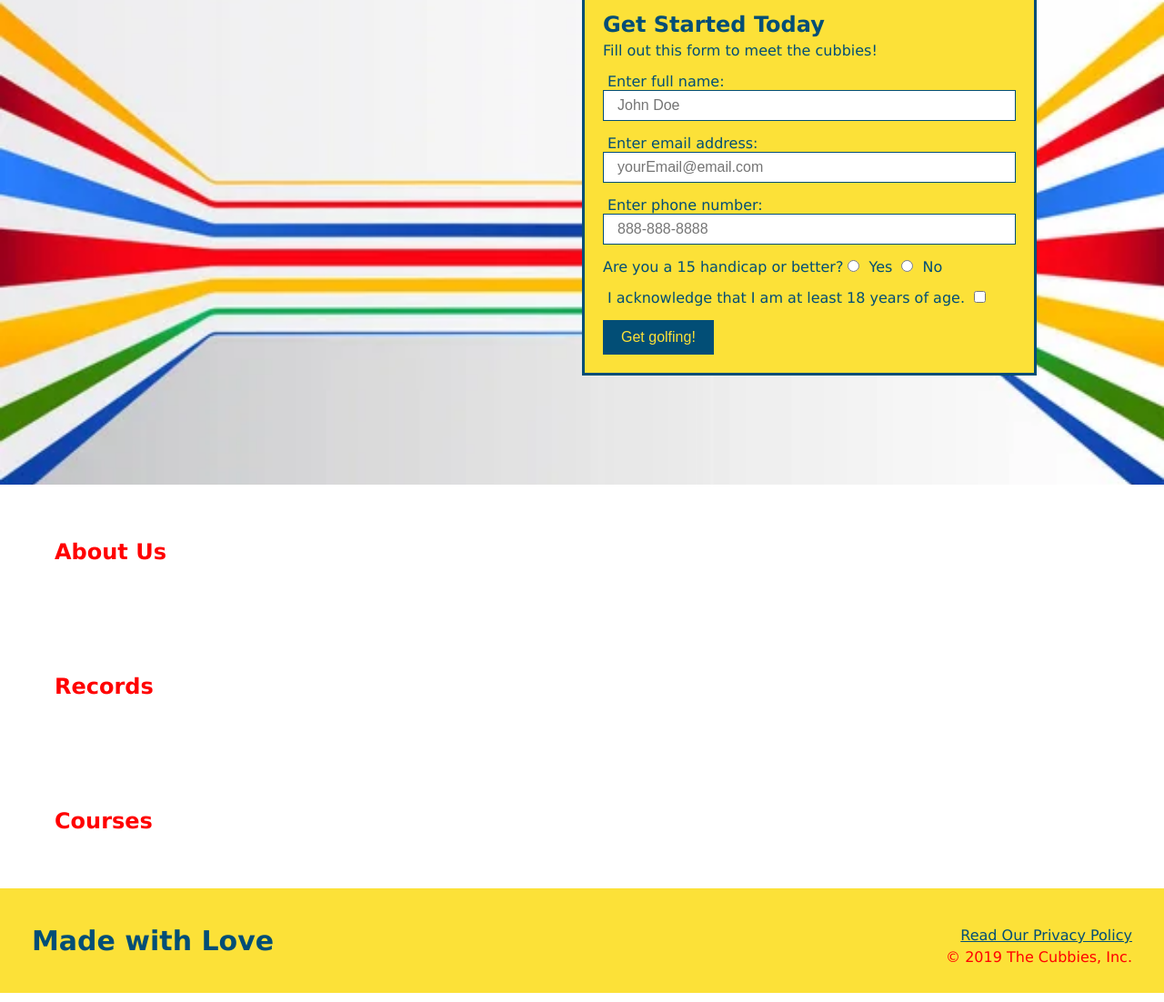
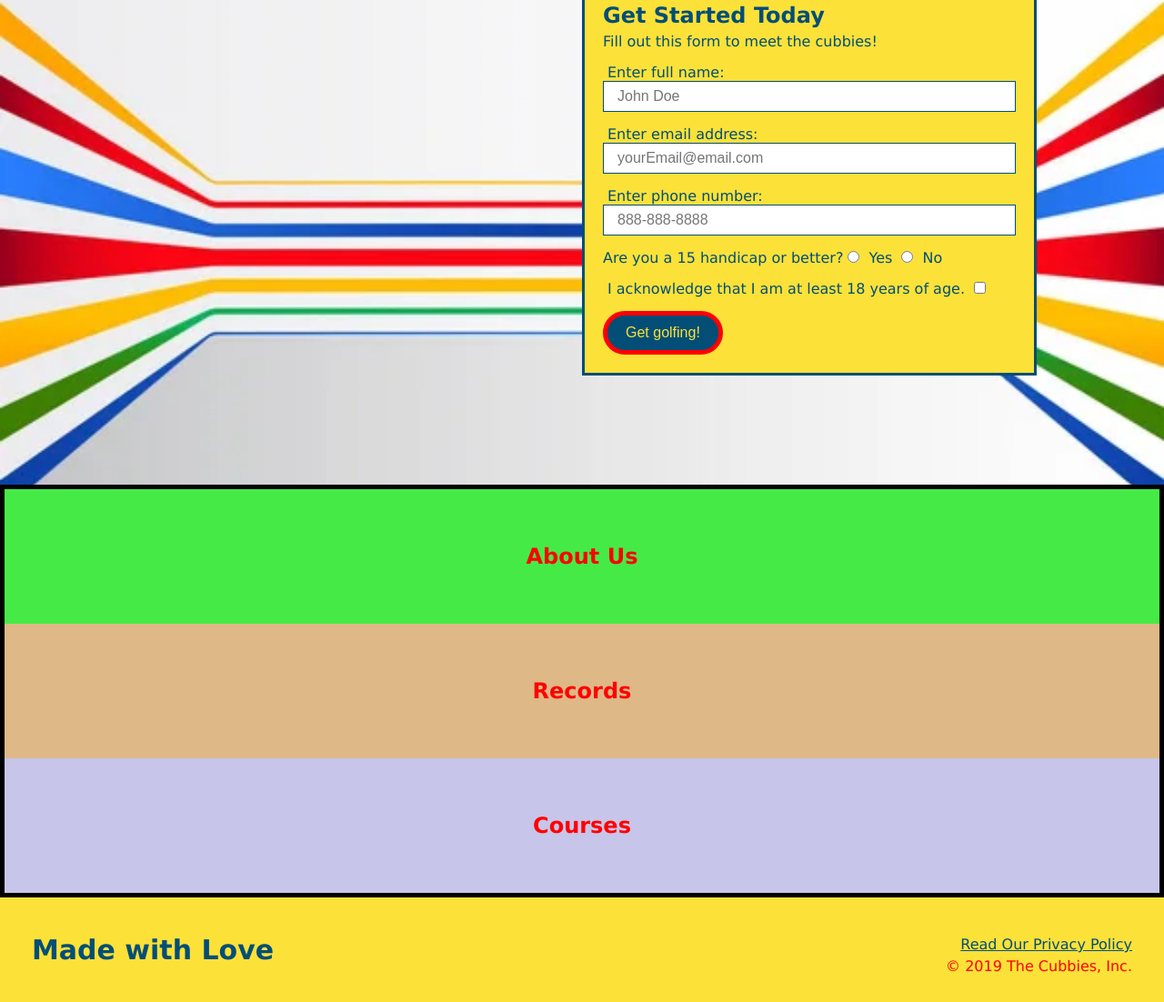
Before and after one commit to MNlegion/test-project-learning, a plain HTML site: page index.html in a window 1280 px wide. Shown: the part 148-1250 px from the top of the page at 91% size. Drawn offline with Linux system fonts and the light colour scheme.

Commit message:
small modifications for visual help

```diff
--- a/assets/css/styles.css
+++ b/assets/css/styles.css
@@ -114,7 +114,31 @@ section {
 .hero-form button {
   color: #fce138;
   background-color: #024e76;
-  border: none;
+  border: red solid 5px;
   padding: 10px 20px;
   font-size: 16px;
+  border-radius: 120px;
 }
+
+/* Section Styling */
+
+.container {
+  border: 5px black solid;
+}
+
+#about-us, #records, #courses {
+  display: flex;
+  justify-content: center;
+}
+
+#about-us {
+  background: rgb(70, 234, 70);
+}
+
+#records {
+  background: burlywood;
+}
+
+#courses {
+  background: rgb(199, 197, 233);
+}
--- a/index.html
+++ b/index.html
@@ -65,6 +65,7 @@
       </div>
     </section>
 
+    <div class="container">
     <section id="about-us">
       <h2>About Us</h2>
     </section>
@@ -76,6 +77,8 @@
     <section id="courses">
       <h2>Courses</h2>
     </section>
+  </div>
+
 
     <footer>
       <h2>Made with Love</h2>
```
